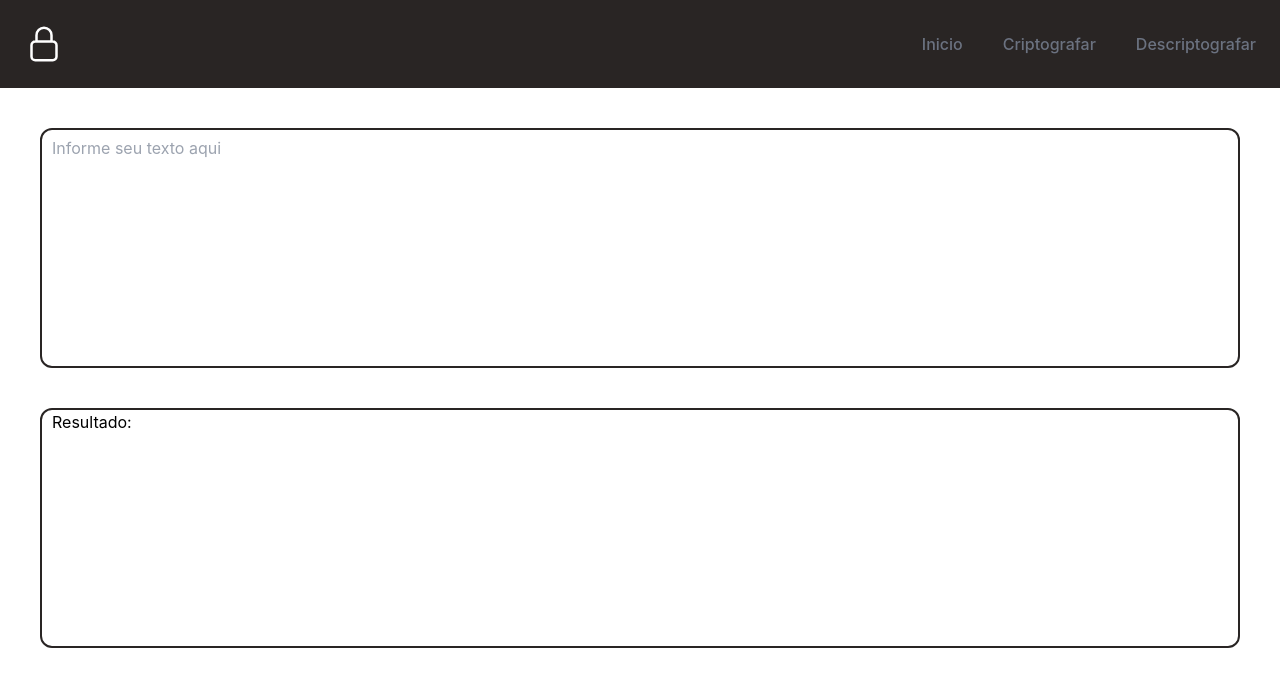
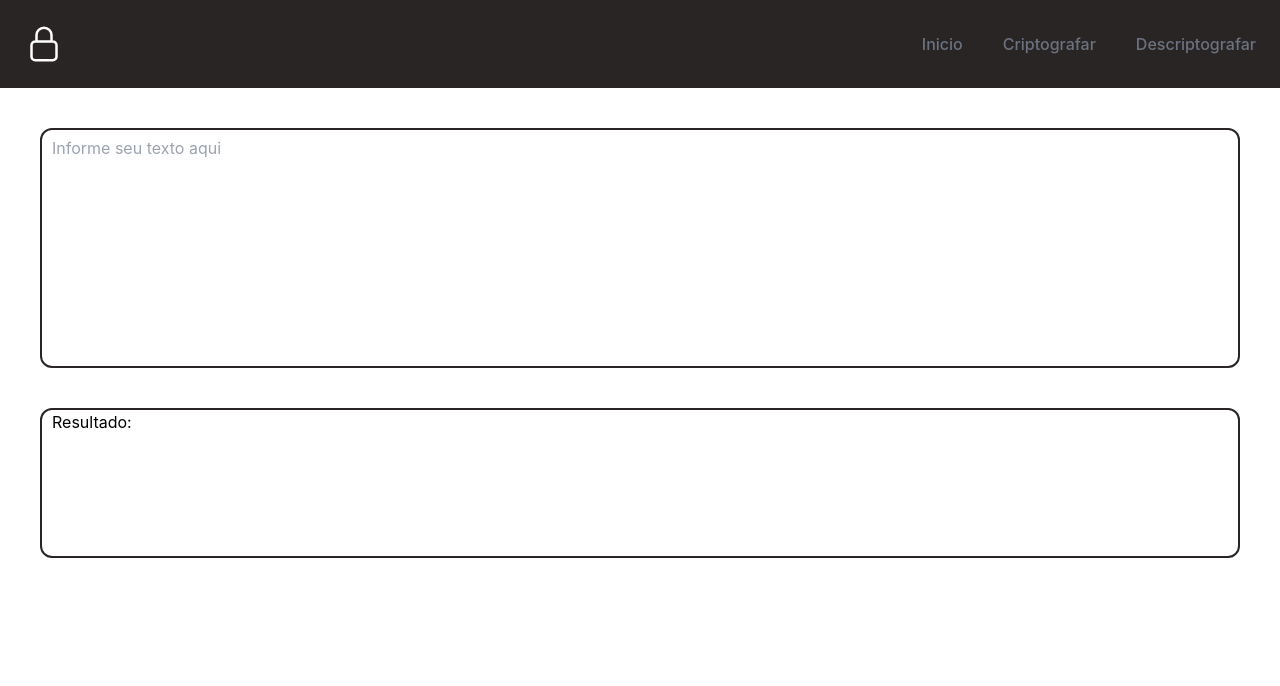
Before and after one commit to PedroLuisBrilhadori/application-RSAcryptography, a Next.js app: page /decrypt in a window 1280 px wide. Shown: the top 686 px of the page. Built offline with nearby package versions, Linux system fonts and the light colour scheme.

Commit message:
fix: correct height of result text

```diff
--- a/src/components/ResultText/index.tsx
+++ b/src/components/ResultText/index.tsx
@@ -10,7 +10,7 @@ const ResultText: NextPage<Props> = (props) => {
     const {result, id} = props;
     return (
         <div className='m-10 w-auto h-max'>
-            <p className='w-full h-60 rounded-xl bg-white border-2 border-stone-800 text-black pb-[200px] pl-[10px]' id={id}>{result}</p>
+            <p className='w-full h-[150px] rounded-xl bg-white border-2 border-stone-800 text-black pl-[10px]' id={id}>{result}</p>
         </div>
     )
 }
```
